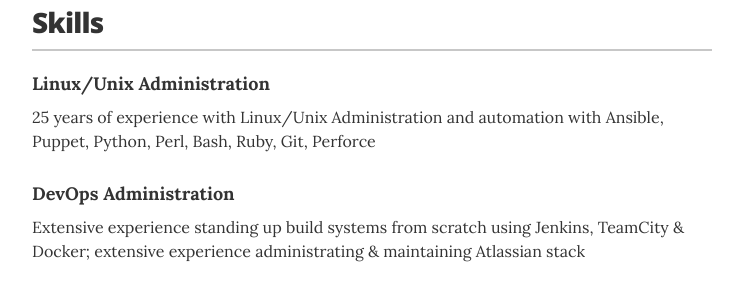
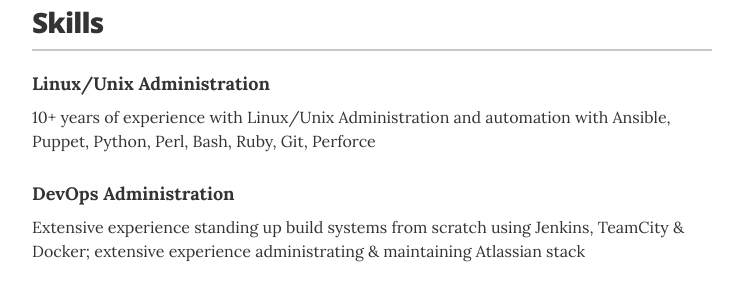
Before and after one commit to wallacewinfrey/wallacewinfrey.github.io, a Jekyll site: the page built from index.html, in a window 1280 px wide and 900 px high, scrolled down 370 px. Shown: the part 153-447 px from the top of the window, without its empty margins (268-1011 px from the left). Built offline with Jekyll 4.4.1, drawn with Linux system fonts in a browser that asks for light colours.

Commit message:
minor updates

```diff
--- a/_data/skills.yml
+++ b/_data/skills.yml
@@ -1,7 +1,7 @@
 # Skills
 # Organizational leadership
 - skill: Linux/Unix Administration
-  description: 25 years of experience with Linux/Unix Administration and automation with Ansible, Puppet, Python, Perl, Bash, Ruby, Git, Perforce
+  description: 10+ years of experience with Linux/Unix Administration and automation with Ansible, Puppet, Python, Perl, Bash, Ruby, Git, Perforce
 
 # Communications strategy
 - skill: DevOps Administration
```
